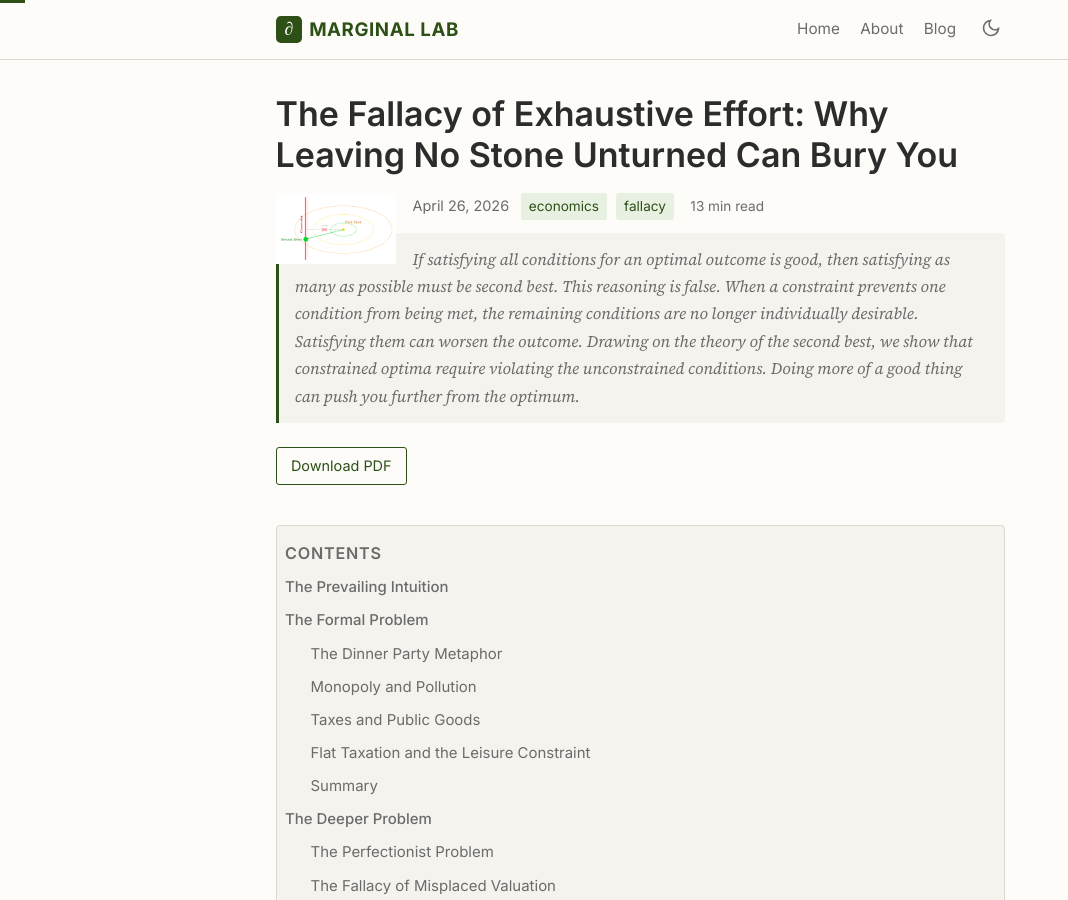
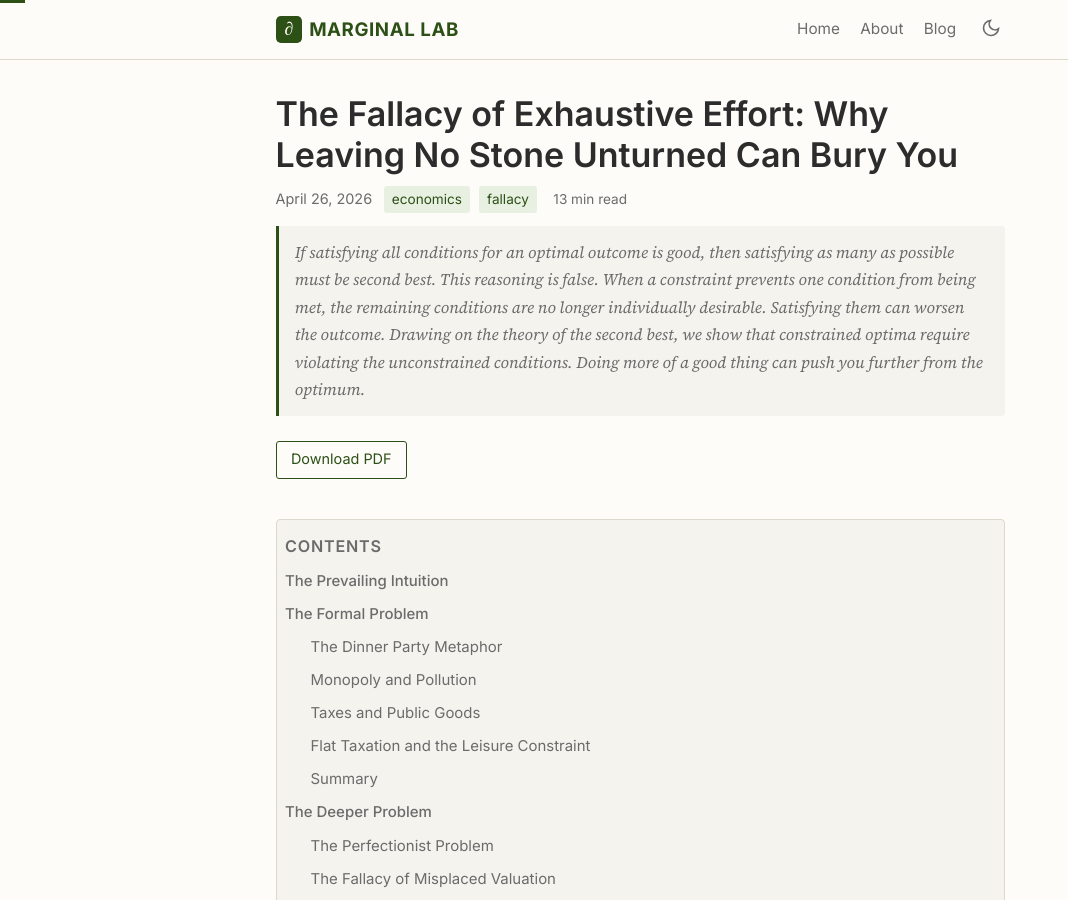
Before and after one commit to marginallabs/marginallabs.github.io, a Jekyll site: the page built from _posts/2026-04-26-The-Fallacy-of-Exhaustive-Effort.md, in a window 1280 px wide and 900 px high. Shown: the whole window, without its empty margins (0-1068 px from the left). Built offline with Jekyll 4.4.1, drawn with Linux system fonts in a browser that asks for light colours.

Commit message:
Remove thumbnail from post layout; rely on content images with lightbox
Co-Authored-By: Claude Opus 4.7 <noreply@anthropic.com>

```diff
--- a/_layouts/post.html
+++ b/_layouts/post.html
@@ -6,7 +6,6 @@ layout: default
 <article class="post">
   <header class="post-header">
         <h1 class="post-title">{{ page.title }}</h1>
-    <div class="post-thumbnail-full" style="display:block; margin:1em auto; width:100%; max-width:800px; text-align:center;"><img class="post-thumbnail" src="{{ page.image | relative_url }}" alt="Thumbnail for {{ page.title }}" style="width:100%; height:auto;"/></div>
     <div class="post-meta">
       <span class="post-date">{{ page.date | date: "%B %d, %Y" }}</span>
       {% if page.categories %}
```
